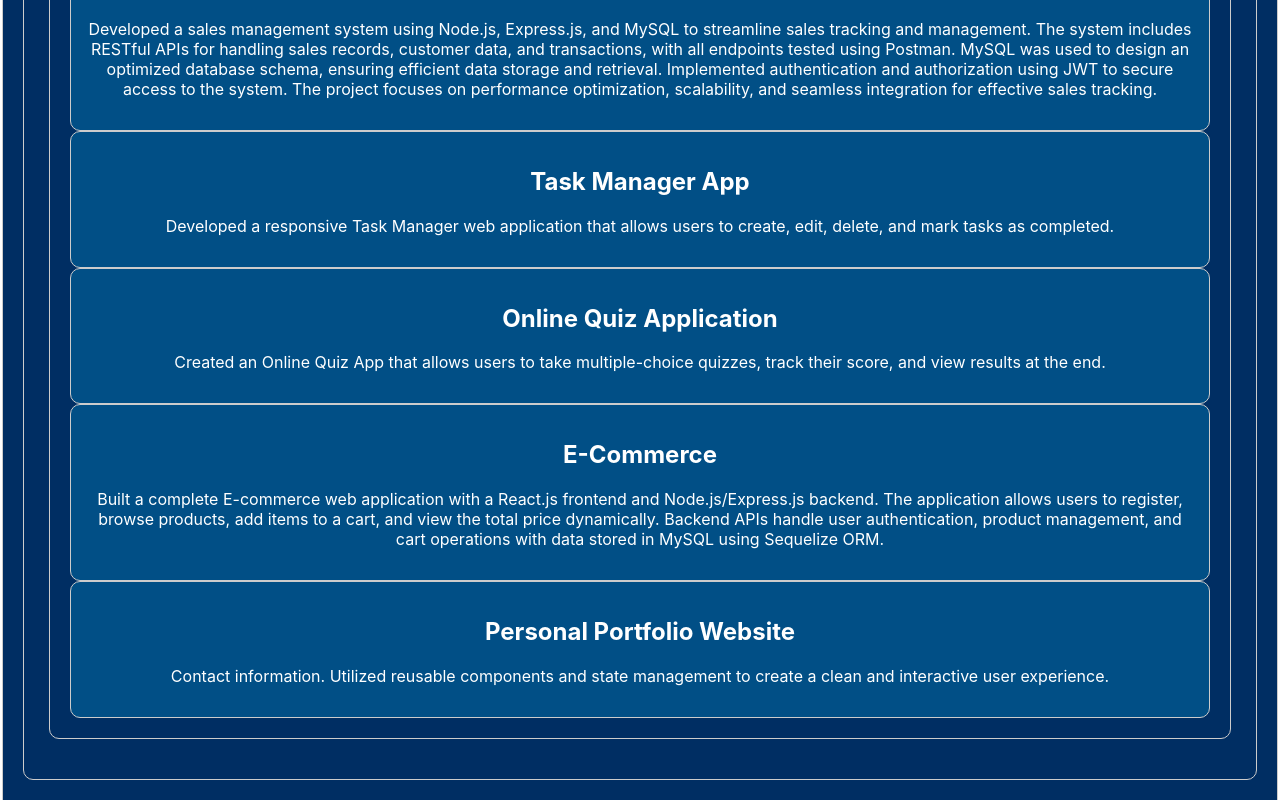
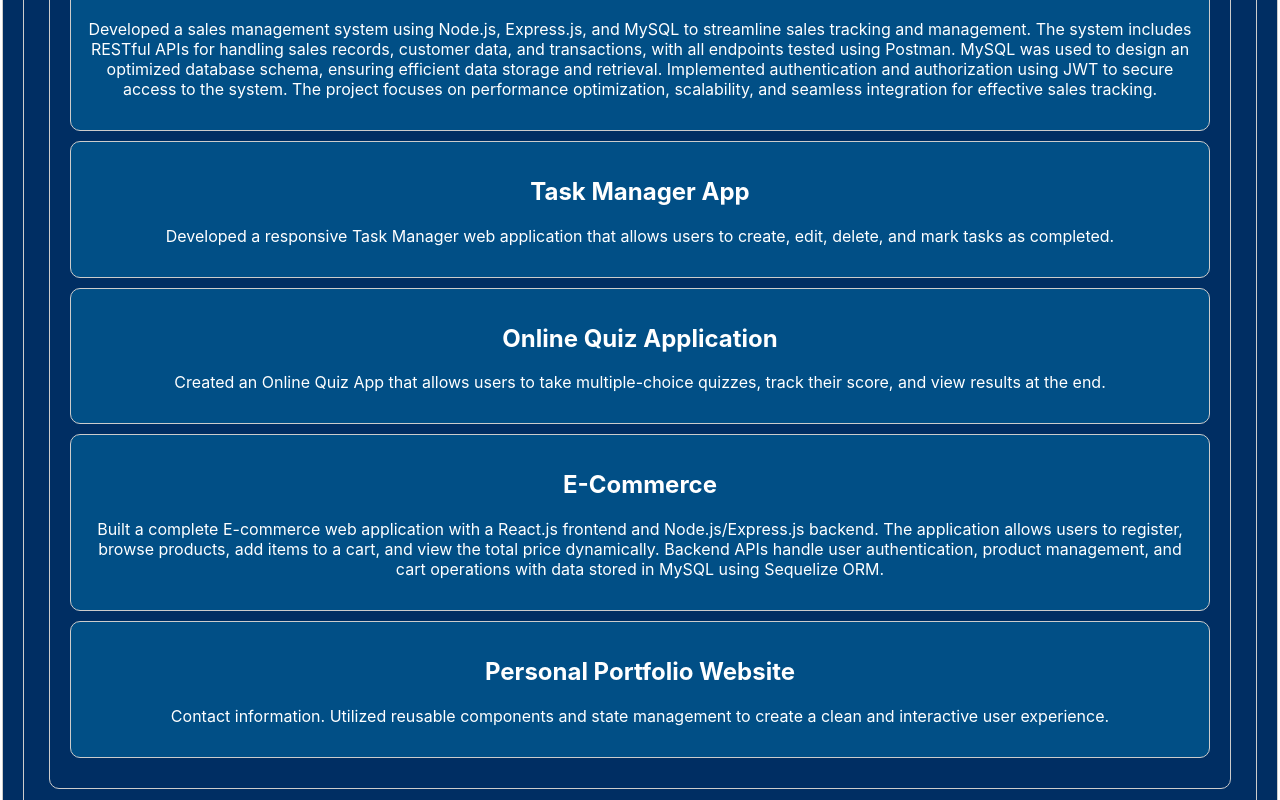
Before and after one commit to Ajay-kandula/Protfolio, a React (Create React App) app: page / in a window 1280 px wide. Shown: the part 2160-2960 px from the top of the page. Built offline with nearby package versions, Linux system fonts and the light colour scheme.

Commit message:
"update"

```diff
--- a/src/Component/Project.js
+++ b/src/Component/Project.js
@@ -42,6 +42,7 @@ function Project() {
               textAlign: 'center',
               padding: '15px',
               flex: '1 1 300px',
+              marginBottom:"10px"
             }}
           >
             <h2>Sales Management System</h2>
@@ -63,6 +64,7 @@ function Project() {
               textAlign: 'center',
               padding: '15px',
               flex: '1 1 300px',
+              marginBottom:'10px'
             }}
           >
             <h2>Task Manager App</h2>
@@ -80,6 +82,7 @@ function Project() {
               textAlign: 'center',
               padding: '15px',
               flex: '1 1 300px',
+              marginBottom:"10px"
             }}
           >
             <h2>Online Quiz Application</h2>
@@ -97,6 +100,7 @@ function Project() {
               textAlign: 'center',
               padding: '15px',
               flex: '1 1 300px',
+              marginBottom:"10px"
             }}
           >
             <h2>E-Commerce</h2>
@@ -117,6 +121,7 @@ function Project() {
               textAlign: 'center',
               padding: '15px',
               flex: '1 1 300px',
+              marginBottom:"10px"
             }}
           >
             <h2>Personal Portfolio Website</h2>
```
